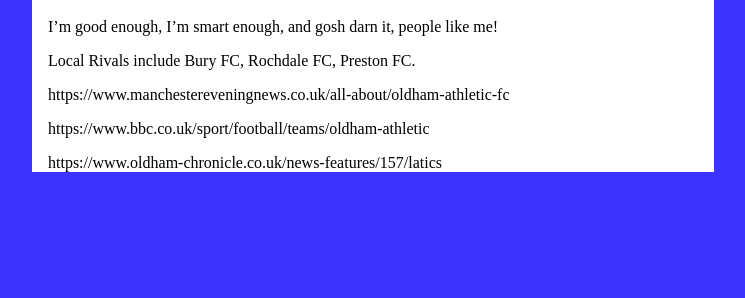
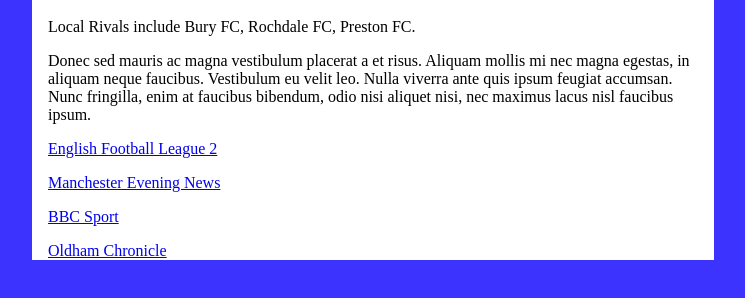
Before and after one commit to pcollum/Oldham-Website, a Gatsby site: page /about in a window 1280 px wide. Shown: the part 302-600 px from the top of the page, without its empty margins (267-1012 px from the left). Built offline with nearby package versions, Linux system fonts and the light colour scheme; Gatsby itself is replaced by a stand-in of ours.

Commit message:
Second Commit

```diff
--- a/src/pages/about.js
+++ b/src/pages/about.js
@@ -4,15 +4,18 @@
 export default () => (
     <Layout>
     <h1>About Latics</h1>
-    <p>I’m good enough, I’m smart enough, and gosh darn it, people like me!</p>
 
     <p>Local Rivals include Bury FC, Rochdale FC, Preston FC.</p>
 
-    <p>https://www.manchestereveningnews.co.uk/all-about/oldham-athletic-fc</p>
+    <p>Donec sed mauris ac magna vestibulum placerat a et risus. Aliquam mollis mi nec magna egestas, in aliquam neque faucibus. Vestibulum eu velit leo. Nulla viverra ante quis ipsum feugiat accumsan. Nunc fringilla, enim at faucibus bibendum, odio nisi aliquet nisi, nec maximus lacus nisl faucibus ipsum. </p>
 
-    <p>https://www.bbc.co.uk/sport/football/teams/oldham-athletic</p>
+    <p><a href="https://www.efl.com/clubs-and-competitions/sky-bet-league-two/league-table/">English Football League 2</a></p>
 
-    <p> https://www.oldham-chronicle.co.uk/news-features/157/latics </p>
+    <p><a href="https://www.manchestereveningnews.co.uk/all-about/oldham-athletic-fc"> Manchester Evening News</a></p>
+
+    <p><a href="https://www.bbc.co.uk/sport/football/teams/oldham-athletic"> BBC Sport</a></p>
+
+    <p><a href="https://www.oldham-chronicle.co.uk/news-features/157/latics"> Oldham Chronicle</a></p>
 
 
     </Layout>
--- a/src/pages/contact.js
+++ b/src/pages/contact.js
@@ -3,7 +3,8 @@
 
 export default () => (
     <Layout>
-    <h1>I'd love to talk! Email me at the address below</h1>
+    <h4>I'd love to talk!</h4>
+    <h5>Email me at the address below >></h5>
     <p>
       <a href="mailto:peter.collum@hee.nhs.uk">peter.collum@hee.nhs.uk</a>
     </p>
```
